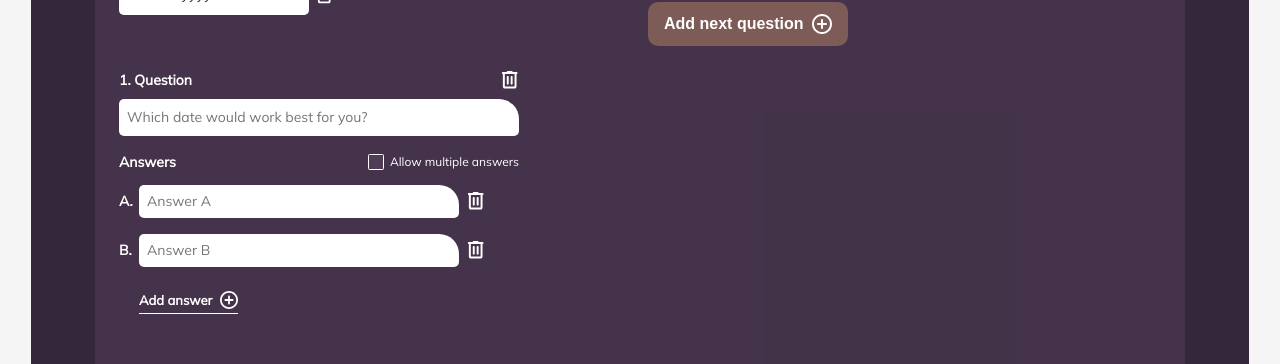
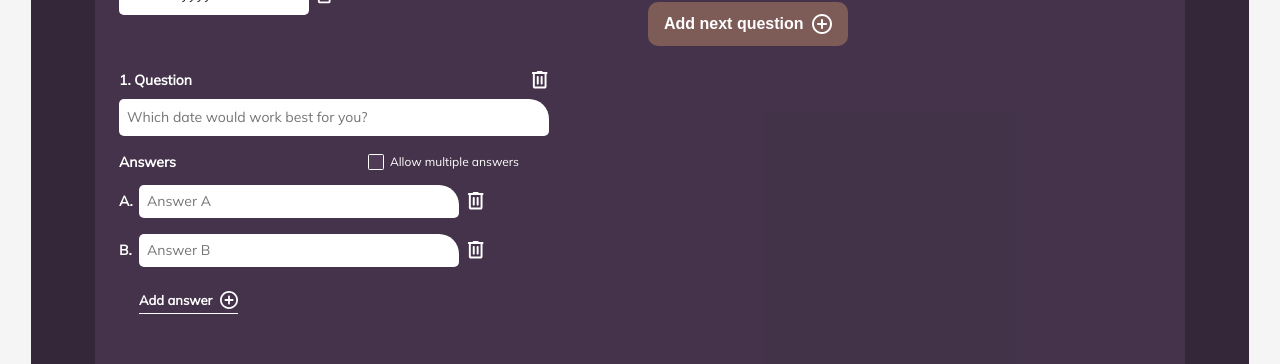
Before and after one commit to AndreasKissner/PoloApp, an Angular app: page /new-survey in a window 1280 px wide. Shown: the part 398-762 px from the top of the page. Built offline with nearby package versions, Linux system fonts and the light colour scheme; no server answers; a web font is replaced by a local one.

Commit message:
style(new-survey): display questions in 2-column grid on laptop

```diff
--- a/src/app/features/new-survey/new-survey.scss
+++ b/src/app/features/new-survey/new-survey.scss
@@ -216,9 +216,15 @@
     }
 
     &__questions {
-        @include flex(column, stretch, flex-start, 24px);
-        margin-bottom: 24px;
-    }
+  @include flex(column, stretch, flex-start, 24px);
+  margin-bottom: 24px;
+
+  @include laptop {
+    display: grid;
+    grid-template-columns: 1fr 1fr;
+    gap: 24px;
+  }
+}
 
     &__add-question {
         @include flex(row, center, center, 8px);
--- a/src/app/features/new-survey/survey-question/survey-question.scss
+++ b/src/app/features/new-survey/survey-question/survey-question.scss
@@ -10,7 +10,7 @@
   &__header {
     @include flex(row, center, space-between, 0);
     margin-bottom: 8px;
-    max-width: 400px;
+    max-width: 430px;
   }
 
   &__label {
@@ -31,7 +31,7 @@
 
   &__input {
     width: 100%;
-    max-width: 400px;
+    max-width: 430px;
     box-sizing: border-box;
     background-color: $color-white;
     border: none;
```
